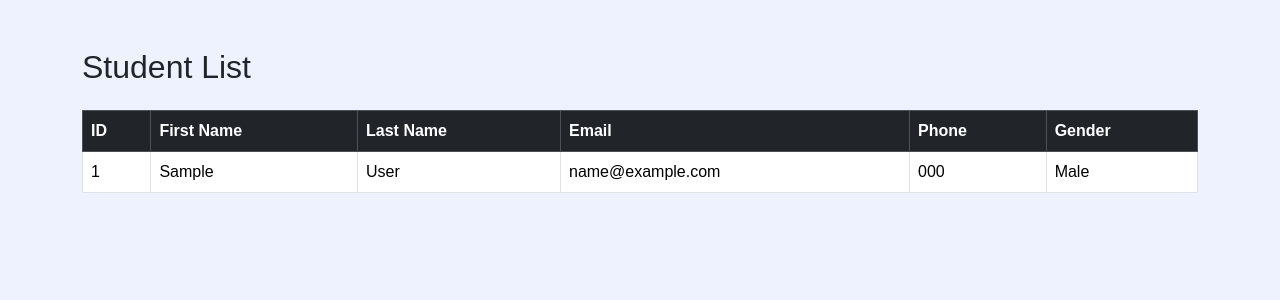
After one commit to BrightCodeWizard/StudentManagementSystem, a Django app: page /students/ in a window 1280 px wide. The commit adds this page. Shown: the top 300 px of the page. Run offline with Django 5.2, Linux system fonts and the light colour scheme; a user stored in the database is signed in; tables that the repository leaves empty hold one stand-in row (values such as "Sample post").

Commit message:
Implemented student list page

```diff
--- a/config/urls.py
+++ b/config/urls.py
@@ -19,7 +19,8 @@ from django.contrib import admin
 from django.urls import include, path
 
 urlpatterns = [
-    path("admin/", admin.site.urls),
-    path("", include("accounts.urls")),
-    path("dashboard/", include("dashboard.urls")),
+    path('admin/', admin.site.urls),
+    path('', include('accounts.urls')),
+    path('dashboard/', include('dashboard.urls')),
+    path('students/', include('students.urls')),
 ]
--- /dev/null
+++ b/students/urls.py
@@ -0,0 +1,6 @@
+from django.urls import path
+from . import views
+
+urlpatterns = [
+    path('', views.student_list, name='student_list'),
+]
--- a/students/views.py
+++ b/students/views.py
@@ -1,3 +1,14 @@
+from django.contrib.auth.decorators import login_required
 from django.shortcuts import render
+from .models import Student
 
-# Create your views here.
+
+@login_required
+def student_list(request):
+    students = Student.objects.all()
+
+    context = {
+        'students': students
+    }
+
+    return render(request, 'students/student_list.html', context)
--- a/templates/dashboard/dashboard.html
+++ b/templates/dashboard/dashboard.html
@@ -32,7 +32,8 @@
                 </li>
 
                 <li class="nav-item mb-2">
-                    <a class="nav-link text-white" href="#">👨‍🎓 Students</a>
+                    <a class="nav-link text-white" href="{% url 'student_list' %}">
+                👨‍🎓 Students</a>
                 </li>
 
                 <li class="nav-item mb-2">
--- /dev/null
+++ b/templates/students/student_list.html
@@ -0,0 +1,61 @@
+{% extends 'base.html' %}
+
+{% block title %}Students{% endblock %}
+
+{% block content %}
+
+<div class="container mt-5">
+
+    <h2>Student List</h2>
+
+    <table class="table table-bordered table-hover mt-4">
+
+        <thead class="table-dark">
+
+            <tr>
+                <th>ID</th>
+                <th>First Name</th>
+                <th>Last Name</th>
+                <th>Email</th>
+                <th>Phone</th>
+                <th>Gender</th>
+            </tr>
+
+        </thead>
+
+        <tbody>
+
+        {% for student in students %}
+
+            <tr>
+
+                <td>{{ student.id }}</td>
+                <td>{{ student.first_name }}</td>
+                <td>{{ student.last_name }}</td>
+                <td>{{ student.email }}</td>
+                <td>{{ student.phone }}</td>
+                <td>{{ student.gender }}</td>
+
+            </tr>
+
+        {% empty %}
+
+            <tr>
+
+                <td colspan="6" class="text-center">
+
+                    No students found.
+
+                </td>
+
+            </tr>
+
+        {% endfor %}
+
+        </tbody>
+
+    </table>
+
+</div>
+
+{% endblock %}
```
